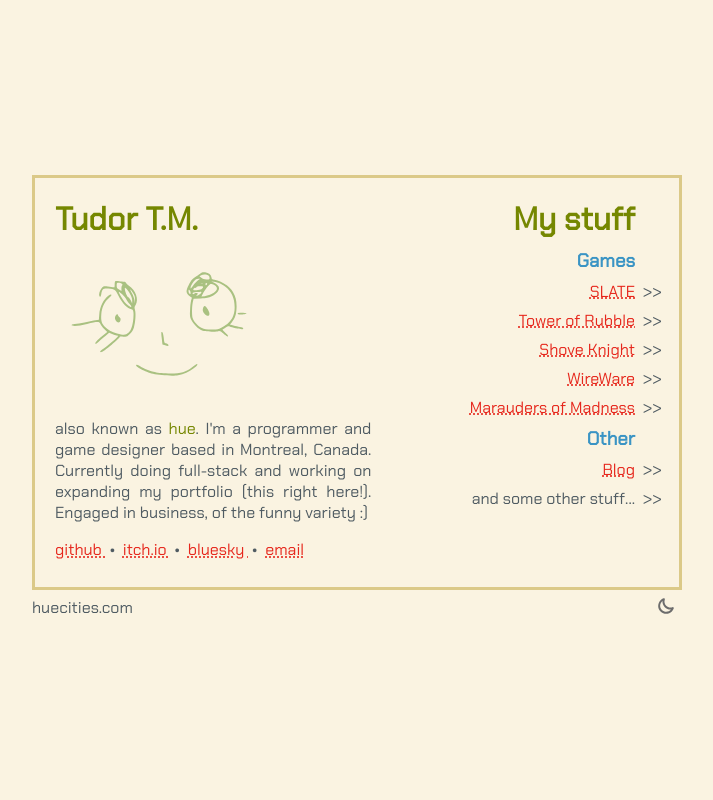
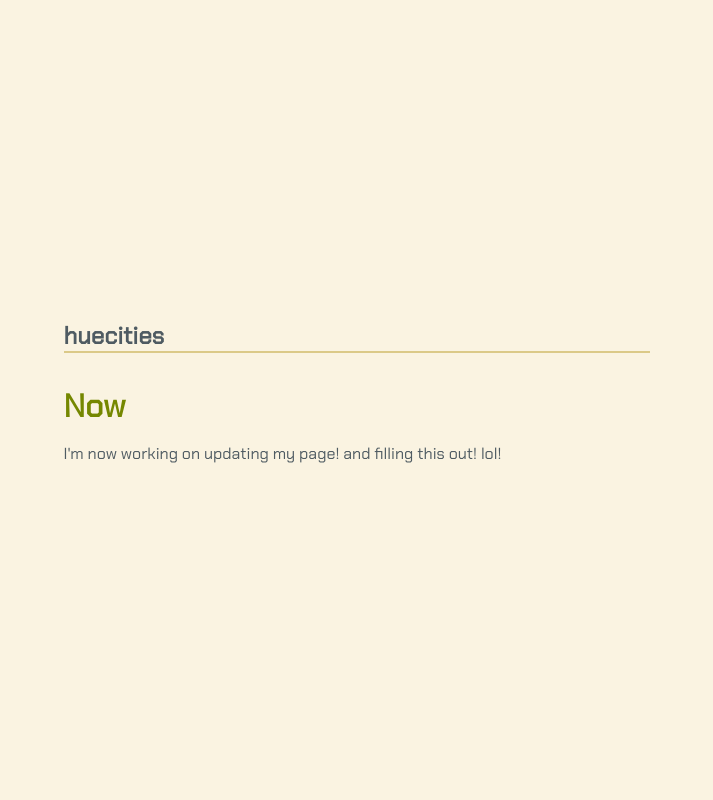
Before and after one commit to huetimes3/personal-site, a PHP site: page /now/index.html in a window 1280 px wide. Shown: the whole page, without its empty margins (283-996 px from the left). Run offline with PHP 8.4, Linux system fonts and the light colour scheme.

Commit message:
quite a few updates to the page

```diff
--- a/index.html
+++ b/index.html
@@ -1,17 +1,19 @@
 <!doctype html>
 
 <html lang="en">
+  <head>
+    <meta charset="utf-8" />
+    <meta name="viewport" content="width=device-width, initial-scale=1" />
+    <title>huecities</title>
+    <meta
+      name="description"
+      content="Tudor Trica-Mavrodin's space on the web"
+    />
 
-<head>
-    <meta charset="utf-8">
-    <meta name="viewport" content="width=device-width, initial-scale=1">
-    <title>huecities</title>
-    <meta name="description" content="Tudor Trica-Mavrodin's portfolio site">
-
-    <meta property="og:title" content="huetimes3">
-    <meta property="og:type" content="website">
-    <meta property="og:description" content="Super cool portofolio site">
-    <meta property="og:image" content="icon.jpg">
+    <meta property="og:title" content="huetimes3" />
+    <meta property="og:type" content="website" />
+    <meta property="og:description" content="Tudor's space on the web" />
+    <meta property="og:image" content="icon.jpg" />
 
     <style>
       html {
@@ -19,38 +21,65 @@
         color-scheme: light dark;
       }
     </style>
-    <link rel="preconnect" href="https://fonts.googleapis.com">
-    <link rel="preconnect" href="https://fonts.gstatic.com" crossorigin>
-    <link href="https://fonts.googleapis.com/css2?family=Chakra+Petch&display=swap" rel="stylesheet">
-    <link href="styles.css" rel="stylesheet">
+    <link rel="preconnect" href="https://fonts.googleapis.com" />
+    <link rel="preconnect" href="https://fonts.gstatic.com" crossorigin />
+    <link
+      href="https://fonts.googleapis.com/css2?family=Chakra+Petch&display=swap"
+      rel="stylesheet"
+    />
+    <link href="styles.css" rel="stylesheet" />
     <script src="script.js" defer></script>
-    <link rel="icon" href="assets/favicon.gif" type="image/png">
+    <link rel="icon" href="assets/favicon.gif" type="image/png" />
   </head>
 
+  <!-- TODO: remove make the centered rules and whatnot unique to this page -->
   <body id="body">
     <div id="content">
       <div id="container">
         <div id="left" class="col">
           <h1>Tudor T.M.</h1>
-                <img src="assets/self-portrait.svg" alt="self-portrait" id="self-portrait" onclick="playClownHorn()">
-                <p id="blurb">also known as <span id="username-rainbow">hue</span>. I'm a programmer and game designer
-                    based in Montreal, Canada. Currently doing full-stack and working on expanding my portfolio (this
-                    right here!). Engaged
-                    in business, of the funny variety :)</p>
+          <img
+            src="assets/self-portrait.svg"
+            alt="self-portrait"
+            id="self-portrait"
+            onclick="playClownHorn()"
+          />
+          <p id="blurb">
+            also known as <span id="username-rainbow">hue</span>. I'm a
+            programmer and game designer based in Montreal, Canada. Currently
+            doing full-stack and working on expanding my portfolio (this right
+            here!). Engaged in business, of the funny variety :)
+          </p>
           <div id="links">
-                    <a href="https://github.com/huetimes3" target="_blank" rel="noopener noreferrer">
+            <a
+              href="https://github.com/huetimes3"
+              target="_blank"
+              rel="noopener noreferrer"
+            >
               github
             </a>
             &nbsp;•&nbsp;
-                    <a href="https://huetimes3.itch.io/" target="_blank" rel="noopener noreferrer">
+            <a
+              href="https://huetimes3.itch.io/"
+              target="_blank"
+              rel="noopener noreferrer"
+            >
               itch.io
             </a>
+            <!-- &nbsp;•&nbsp; -->
+            <!-- <a -->
+            <!--   href="https://bsky.app/profile/huecities.bsky.social" -->
+            <!--   target="_blank" -->
+            <!--   rel="noopener noreferrer" -->
+            <!-- > -->
+            <!--   bluesky -->
+            <!-- </a> -->
             &nbsp;•&nbsp;
-                    <a href="https://bsky.app/profile/huecities.bsky.social" target="_blank" rel="noopener noreferrer">
-                        bluesky
-                    </a>
-                    &nbsp;•&nbsp;
-                    <a href="mailto:huecities@proton.me" target="_blank" rel="noopener noreferrer">
+            <a
+              href="mailto:huecities@proton.me"
+              target="_blank"
+              rel="noopener noreferrer"
+            >
               email
             </a>
           </div>
@@ -61,14 +90,21 @@
           <h3>Games</h3>
           <ul id="games">
             <!-- <li><a href="https://lampkatze.com/">SLEEP HERD</a></li> -->
-                    <li><a href="https://vortexb.itch.io/slate">SLATE</a></li>
-                    <li><a href="https://huetimes3.itch.io/tower-of-rubble">Tower of Rubble</a></li>
-                    <li><a href="https://vortexb.itch.io/shove-knight">Shove Knight</a></li>
-                    <li><a href="https://vortexb.itch.io/wireware">WireWare</a></li>
-                    <li><a href="https://huetimes3.itch.io/marauders-of-madness">Marauders of Madness</a></li>
+            <li><a href="./games/slate/">SLATE</a></li>
+            <li>
+              <a href="./games/tower-of-rubble/">Tower of Rubble</a>
+            </li>
+            <li>
+              <a href="./games/shove-knight/">Shove Knight</a>
+            </li>
+            <li><a href="./games/wireware/">WireWare</a></li>
+            <li>
+              <a href="./games/marauders-of-madness/">Marauders of Madness</a>
+            </li>
           </ul>
           <h3>Other</h3>
           <ul id="others">
+            <li><a href="./now/">Now</a></li>
             <li><a href="./blog/">Blog</a></li>
             <!-- <li><a href="https://github.com/huetimes3/AoC2022">Advent of Code 2025 (C#)</a></li> -->
             <li>...and some other stuff</li>
@@ -78,9 +114,8 @@
 
       <div id="footer">
         <span>huecities.com</span>
-            <button id="dark-mode-toggle"></button>
+        <!-- <button id="dark-mode-toggle"></button> -->
       </div>
     </div>
   </body>
-
 </html>
--- /dev/null
+++ b/now/index.html
@@ -0,0 +1,41 @@
+<!doctype html>
+
+<html lang="en">
+  <head>
+    <meta charset="utf-8" />
+    <meta name="viewport" content="width=device-width, initial-scale=1" />
+    <title>Now</title>
+    <meta name="description" content="Where's Tudor now" />
+
+    <meta property="og:title" content="huetimes3" />
+    <meta property="og:type" content="website" />
+    <meta property="og:description" content="Where's Tudor now" />
+    <meta property="og:image" content="icon.jpg" />
+
+    <style>
+      html {
+        transition: none;
+        color-scheme: light dark;
+      }
+    </style>
+    <link rel="preconnect" href="https://fonts.googleapis.com" />
+    <link rel="preconnect" href="https://fonts.gstatic.com" crossorigin />
+    <link
+      href="https://fonts.googleapis.com/css2?family=Chakra+Petch&display=swap"
+      rel="stylesheet"
+    />
+    <link href="../styles.css" rel="stylesheet" />
+    <script src="../script.js" defer></script>
+    <link rel="icon" href="assets/favicon.gif" type="image/png" />
+  </head>
+
+  <body>
+    <nav class="top-nav">
+      <h1><a href="/">huecities</a></h1>
+    </nav>
+    <main>
+      <h1>Now</h1>
+      <p>I'm now working on updating my page! and filling this out! lol!</p>
+    </main>
+  </body>
+</html>
--- a/styles.css
+++ b/styles.css
@@ -17,22 +17,22 @@
   /* --pink-light: #E5A7C4; */
   /* --red: #E67C7F; */
   /* --red-light: #ED9294; */
-    --background-1: #FAF3E1;
-    --red-1: #F85550;
-    --green-1: #8DA200;
-    --yellow-1: #DEA000;
-    --blue-1: #3A94C4;
-    --magenta-1: #DF69BA;
-    --cyan-1: #36A87E;
-    --foreground-1: #4F5B62;
-    --background-2: #DBC988;
-    --red-2: #E6271C;
+  --background-1: #faf3e1;
+  --red-1: #f85550;
+  --green-1: #8da200;
+  --yellow-1: #dea000;
+  --blue-1: #3a94c4;
+  --magenta-1: #df69ba;
+  --cyan-1: #36a87e;
+  --foreground-1: #4f5b62;
+  --background-2: #dbc988;
+  --red-2: #e6271c;
   --green-2: #758700;
-    --yellow-2: #B98500;
-    --blue-2: #297CA6;
-    --magenta-2: #CA43A3;
-    --cyan-2: #258C67;
-    --foreground-2: #6E7F88;
+  --yellow-2: #b98500;
+  --blue-2: #297ca6;
+  --magenta-2: #ca43a3;
+  --cyan-2: #258c67;
+  --foreground-2: #6e7f88;
 
   /* COLORS ACTUALLY BEING USED (ATM tm) */
   --primary-color: var(--red-2);
@@ -41,45 +41,79 @@
   --secondary-font-color: var(--blue-1);
   --bg-color: var(--background-1);
   --heading-color: var(--green-2);
+
+  --body-max-width: 60ch;
 }
 
 [data-theme="dark"] {
-    --background-1: #2C343A;
-    --red-1: #E67C7F;
-    --green-1: #A9C181;
-    --yellow-1: #DDBD7F;
-    --blue-1: #7FBCB4;
-    --magenta-1: #D69AB7;
-    --cyan-1: #83C193;
-    --foreground-1: #E7DCC4;
-    --background-2: #45525C;
-    --red-2: #ED9294;
-    --green-2: #B0CE7B;
-    --yellow-2: #EDC77A;
-    --blue-2: #7AC9C0;
-    --magenta-2: #E5A7C4;
-    --cyan-2: #7DD093;
-    --foreground-2: #B2A790;
+  --background-1: #2c343a;
+  --red-1: #e67c7f;
+  --green-1: #a9c181;
+  --yellow-1: #ddbd7f;
+  --blue-1: #7fbcb4;
+  --magenta-1: #d69ab7;
+  --cyan-1: #83c193;
+  --foreground-1: #e7dcc4;
+  --background-2: #45525c;
+  --red-2: #ed9294;
+  --green-2: #b0ce7b;
+  --yellow-2: #edc77a;
+  --blue-2: #7ac9c0;
+  --magenta-2: #e5a7c4;
+  --cyan-2: #7dd093;
+  --foreground-2: #b2a790;
 }
 
 * {
   box-sizing: border-box;
 }
 
-html, body {
-    margin: 0;
-    padding: 0;
-    width: 100%;
-    height: 100%;
+html {
   background-color: var(--bg-color);
   font-family: "Chakra Petch", sans-serif;
+  min-height: 100vh;
+  display: flex;
+  flex-direction: column;
+  align-items: center;
 }
 
 body {
+  position: relative;
+  width: 100%;
+  margin: 0;
+  padding: 8px;
+  min-height: 100vh;
+  height: 100%;
+  max-width: var(--body-max-width);
+  overflow-x: hidden;
+  box-sizing: border-box;
+
+  /* maybe move to container */
   display: flex;
   justify-content: center;
   align-items: center;
   flex-direction: column;
+}
+
+main {
+  width: 100%;
+
+  h1 {
+    padding-top: 2rem;
+  }
+}
+
+nav.top-nav {
+  width: 100%;
+  border-bottom: 2px solid var(--background-2);
+
+  h1 {
+    margin: 0;
+    a {
+      text-decoration: none;
+      color: var(--foreground-1);
+    }
+  }
 }
 
 a {
@@ -87,7 +121,12 @@
   text-decoration: underline dotted;
 }
 
-h1, h2, h3, h4, h5, h6 {
+h1,
+h2,
+h3,
+h4,
+h5,
+h6 {
   color: var(--secondary-font-color);
   margin: 0;
 }
@@ -97,7 +136,8 @@
   margin-bottom: 0.5rem;
 }
 
-p, span {
+p,
+span {
   color: var(--primary-font-color);
 }
 
@@ -145,8 +185,21 @@
   /* cursor: pointer; */
 }
 
-#username-rainbow:hover, #username-rainbow.clicked {
-    background: linear-gradient(to right, red, orange, yellow, green, blue, indigo, violet, red, orange, yellow);
+#username-rainbow:hover,
+#username-rainbow.clicked {
+  background: linear-gradient(
+    to right,
+    red,
+    orange,
+    yellow,
+    green,
+    blue,
+    indigo,
+    violet,
+    red,
+    orange,
+    yellow
+  );
   -webkit-background-clip: text;
   background-clip: text;
   color: transparent;
@@ -155,7 +208,7 @@
 }
 
 @keyframes rainbow {
-    0%{
+  0% {
     background-position: 0 0;
   }
   100% {
@@ -165,7 +218,6 @@
 
 #links {
   color: var(--primary-font-color);
-
 }
 
 #right {
@@ -188,7 +240,6 @@
 
 ul li {
   margin: 0.5rem 0;
-
 }
 
 ul li a {
@@ -241,7 +292,7 @@
   body {
     justify-content: start;
     padding: 3rem 0;
-        height: fit-content
+    height: fit-content;
   }
 
   #content {
@@ -255,16 +306,16 @@
     gap: 2rem;
   }
 
-    #left, #right {
+  #left,
+  #right {
     align-items: center;
   }
 
   #username-rainbow:click {
-
-
   }
 
-    h3, ul {
+  h3,
+  ul {
     text-align: center;
   }
 
```
Also changed, not shown: games/marauders-of-madness/index.html (added, +117 -0 lines), games/marauders_of_madness/index.html (deleted, +0 -32 lines), games/slate/index.html (added, +64 -0 lines), games/tower-of-rubble/index.html (added, +58 -0 lines), games/tower_of_rubble/index.html (deleted, +0 -32 lines), script.js (+24 -19 lines), assets/moon-icon.svg (renamed from assets/moon_icon.svg), assets/sun-icon.svg (renamed from assets/sun_icon.svg), games/shove-knight/index.html (renamed from games/shove_knight/index.html), 2 other files. Lines whose indentation alone changed are shown as unchanged.
